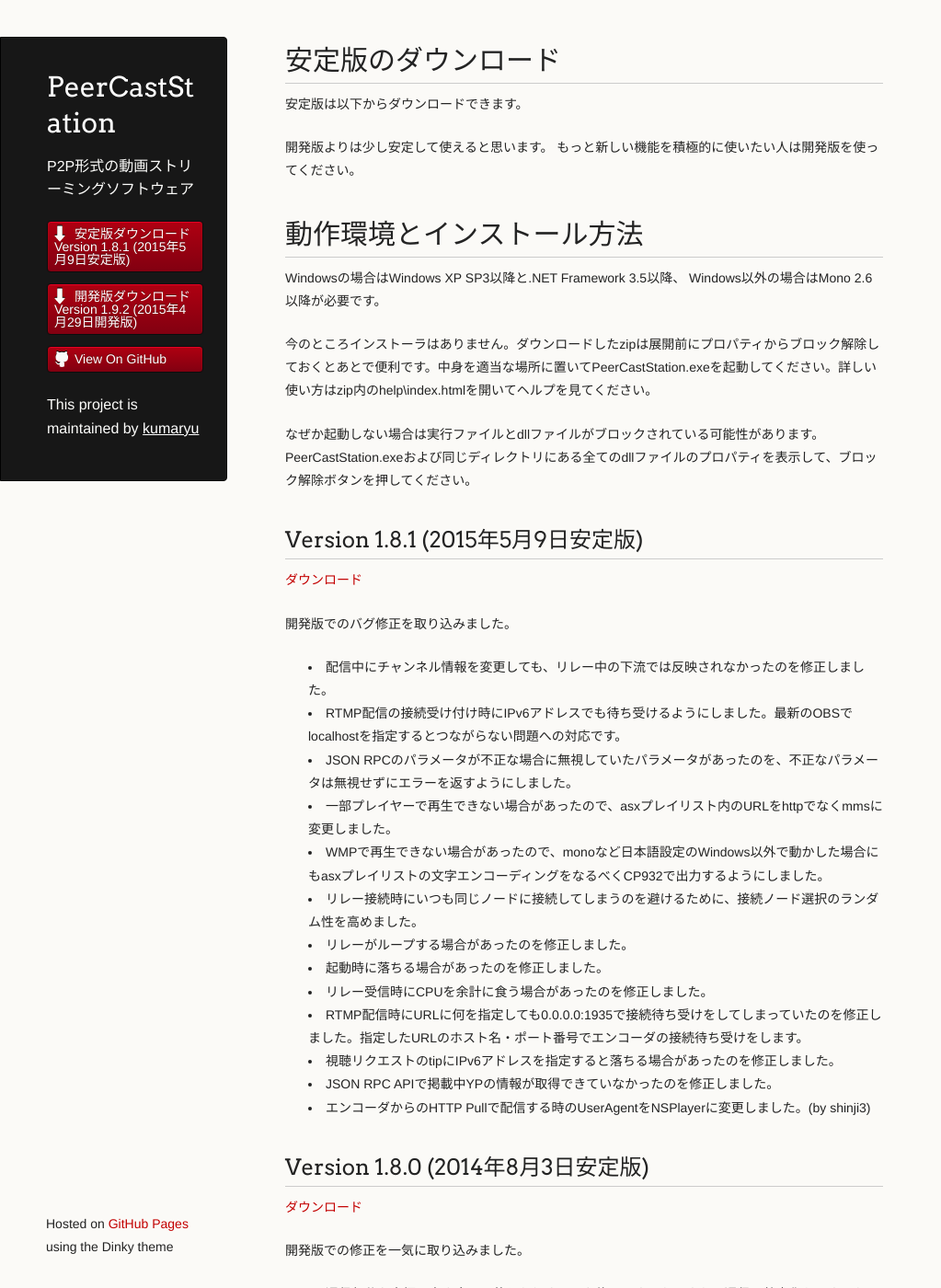
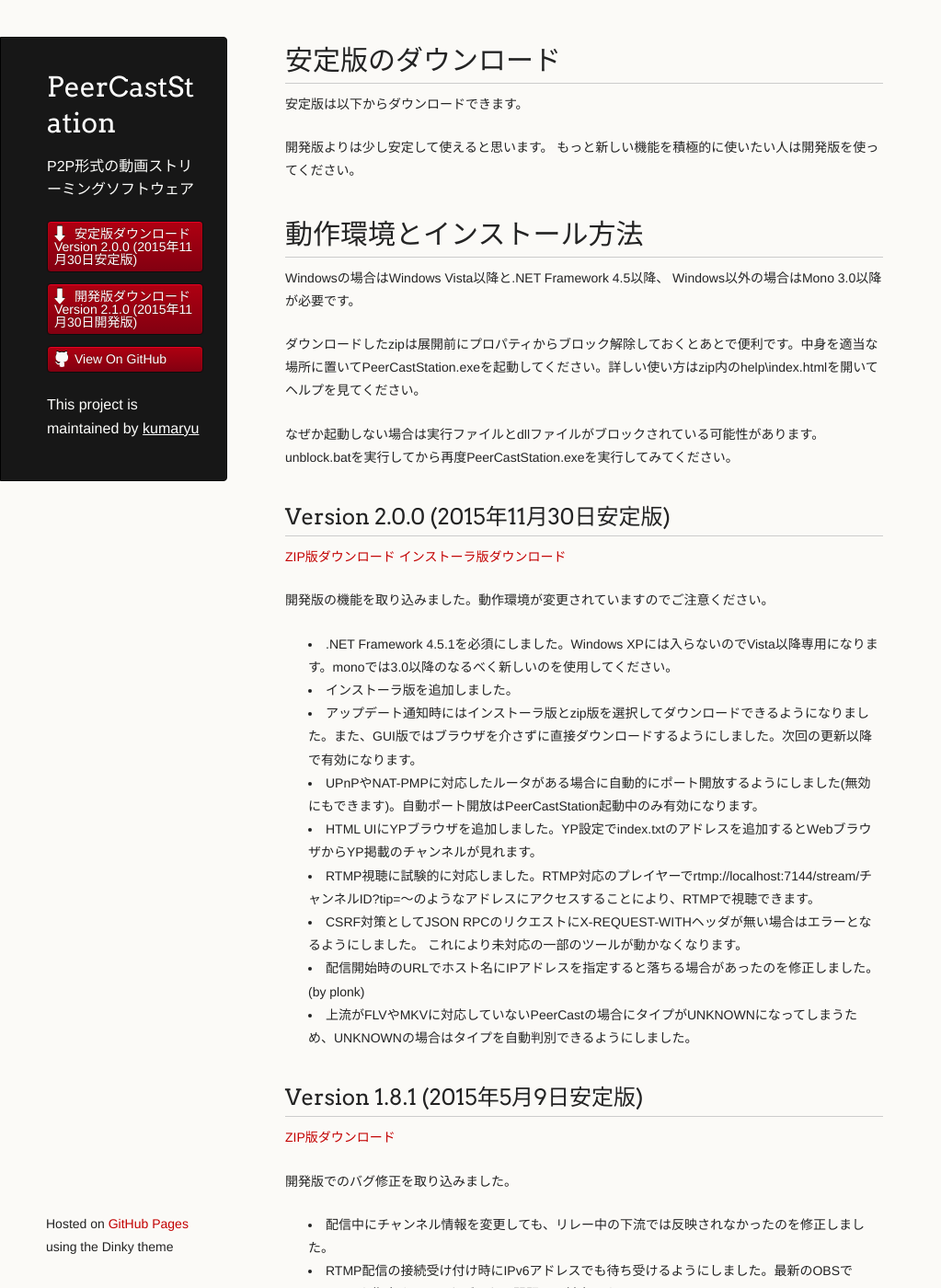
Before and after one commit to kumaryu/peercaststation, a Jekyll site: the page built from download-stable.mkd, in a window 1280 px wide and 1400 px high. Shown: the whole window at 92% size, without its empty margins (0-1023 px from the left). Built offline with Jekyll 4.4.1, drawn with Linux system fonts in a browser that asks for light colours; some of the changed text lies outside the part shown.

Commit message:
開発版を2.1.0.0、安定版を2.0.0.0にした。

```diff
--- a/_data/releasenotes.yml
+++ b/_data/releasenotes.yml
@@ -1,4 +1,54 @@
 ---
+- name: Version 2.1.0 (2015年11月30日開発版)
+  version: 2.1.0.0
+  channel: dev
+  notes: |
+    主にバグ修正です。安定版が2.0.0になったので開発版もバージョン番号を上げました。
+
+    * RTMP視聴時にURLにフォーマット指定とパラメータが両方ついてると再生できないのを修正しました。
+    * RTMP視聴中に再接続が起きると落ちる場合があったのを修正しました。
+    * RTMP視聴中にチャンネルを切っても接続が切れなかったのを修正しました。
+    * 配信開始直後にJSON RPCでチャンネル情報を取得すると落ちることがあったのを修正しました。
+    * リレー要求が来たときに3秒以内にハンドシェイクが完了しないと切るようにしました。
+    * 足りないドキュメントファイルがあったので追加しました。
+    * kagamin2とwmrelayの対応のバグを修正 (by shinji3)
+    * SafariでYPブラウザが正しく表示できないのを修正しました。
+  date: Mon, 30 Nov 2015 02:00:00 +0900
+  url: http://www.pecastation.org/files/PeerCastStation-2.1.0.zip
+  enclosures:
+  - type: archive
+    url: http://www.pecastation.org/files/PeerCastStation-2.1.0.zip
+    length: 1589834
+  - type: installer
+    url: http://www.pecastation.org/files/PeerCastStation-2.1.0.exe
+    length: 2249018
+
+- name: Version 2.0.0 (2015年11月30日安定版)
+  version: 2.0.0.0
+  channel: stable
+  notes: |
+    開発版の機能を取り込みました。動作環境が変更されていますのでご注意ください。
+
+    * .NET Framework 4.5.1を必須にしました。Windows XPには入らないのでVista以降専用になります。monoでは3.0以降のなるべく新しいのを使用してください。
+    * インストーラ版を追加しました。
+    * アップデート通知時にはインストーラ版とzip版を選択してダウンロードできるようになりました。また、GUI版ではブラウザを介さずに直接ダウンロードするようにしました。次回の更新以降で有効になります。
+    * UPnPやNAT-PMPに対応したルータがある場合に自動的にポート開放するようにしました(無効にもできます)。自動ポート開放はPeerCastStation起動中のみ有効になります。
+    * HTML UIにYPブラウザを追加しました。YP設定でindex.txtのアドレスを追加するとWebブラウザからYP掲載のチャンネルが見れます。
+    * RTMP視聴に試験的に対応しました。RTMP対応のプレイヤーでrtmp://localhost:7144/stream/チャンネルID?tip=～のようなアドレスにアクセスすることにより、RTMPで視聴できます。
+    * CSRF対策としてJSON RPCのリクエストにX-REQUEST-WITHヘッダが無い場合はエラーとなるようにしました。
+      これにより未対応の一部のツールが動かなくなります。
+    * 配信開始時のURLでホスト名にIPアドレスを指定すると落ちる場合があったのを修正しました。(by plonk)
+    * 上流がFLVやMKVに対応していないPeerCastの場合にタイプがUNKNOWNになってしまうため、UNKNOWNの場合はタイプを自動判別できるようにしました。
+  date: Mon, 30 Nov 2015 02:00:00 +0900
+  url: http://www.pecastation.org/files/PeerCastStation-2.0.0.zip
+  enclosures:
+  - type: archive
+    url: http://www.pecastation.org/files/PeerCastStation-2.0.0.zip
+    length: 1589757
+  - type: installer
+    url: http://www.pecastation.org/files/PeerCastStation-2.0.0.exe
+    length: 2248963
+
 - name: Version 1.8.1 (2015年5月9日安定版)
   version: 1.8.1
   channel: stable
--- a/_layouts/default.html
+++ b/_layouts/default.html
@@ -21,10 +21,10 @@
 
         <ul>
           <li class="download" style="width:auto; height:auto">
-          <a class="buttons" href="download-stable.html">安定版ダウンロード<br>Version 1.8.1 (2015年5月9日安定版)</a>
+          <a class="buttons" href="download-stable.html">安定版ダウンロード<br>Version 2.0.0 (2015年11月30日安定版)</a>
           </li>
           <li class="download" style="width:auto; height:auto">
-          <a class="buttons" href="download-dev.html">開発版ダウンロード<br>Version 1.9.2 (2015年4月29日開発版)</a>
+          <a class="buttons" href="download-dev.html">開発版ダウンロード<br>Version 2.1.0 (2015年11月30日開発版)</a>
           </li>
           <li style="width:auto"><a class="buttons github" href="https://github.com/kumaryu/peercaststation">View On GitHub</a></li>
         </ul>
--- a/download-stable.mkd
+++ b/download-stable.mkd
@@ -12,18 +12,18 @@
 
 動作環境とインストール方法
 ==========================
-Windowsの場合はWindows XP SP3以降と.NET Framework 3.5以降、
-Windows以外の場合はMono 2.6以降が必要です。
+Windowsの場合はWindows Vista以降と.NET Framework 4.5以降、
+Windows以外の場合はMono 3.0以降が必要です。
 
-今のところインストーラはありません。ダウンロードしたzipは展開前にプロパティからブロック解除しておくとあとで便利です。中身を適当な場所に置いてPeerCastStation.exeを起動してください。詳しい使い方はzip内のhelp\\index.htmlを開いてヘルプを見てください。
+ダウンロードしたzipは展開前にプロパティからブロック解除しておくとあとで便利です。中身を適当な場所に置いてPeerCastStation.exeを起動してください。詳しい使い方はzip内のhelp\\index.htmlを開いてヘルプを見てください。
 
 なぜか起動しない場合は実行ファイルとdllファイルがブロックされている可能性があります。
-PeerCastStation.exeおよび同じディレクトリにある全てのdllファイルのプロパティを表示して、ブロック解除ボタンを押してください。
+unblock.batを実行してから再度PeerCastStation.exeを実行してみてください。
 
 {% for release in site.data.releasenotes %}{% if release.channel contains 'stable' %}
 {{ release.name }}
 ------------------
-[ダウンロード]({{ release.url }})
+{% for enclosure in release.enclosures  %}{% if enclosure.type == 'archive' %}[ZIP版ダウンロード]({{ enclosure.url }}){% endif %}{% if enclosure.type == 'installer' %}[インストーラ版ダウンロード]({{ enclosure.url }}){% endif %} {% endfor %}
 
 {{ release.notes }}
 
--- a/index.mkd
+++ b/index.mkd
@@ -52,4 +52,4 @@
 匿名掲示板等では詳細を聞いたり対応済みの報告をするのが難しいため、
 Issueを使ってもらうようにしています。ご協力お願いします。
 
-[Issueを登録する場合にはIssueの書き方にも目を通してください](https://github.com/kumaryu/peercaststation/issues/75)。
+[Issueを登録する場合にはIssueの書き方にも目を通してください](https://github.com/kumaryu/peercaststation/blob/master/CONTRIBUTING.md)。
```
